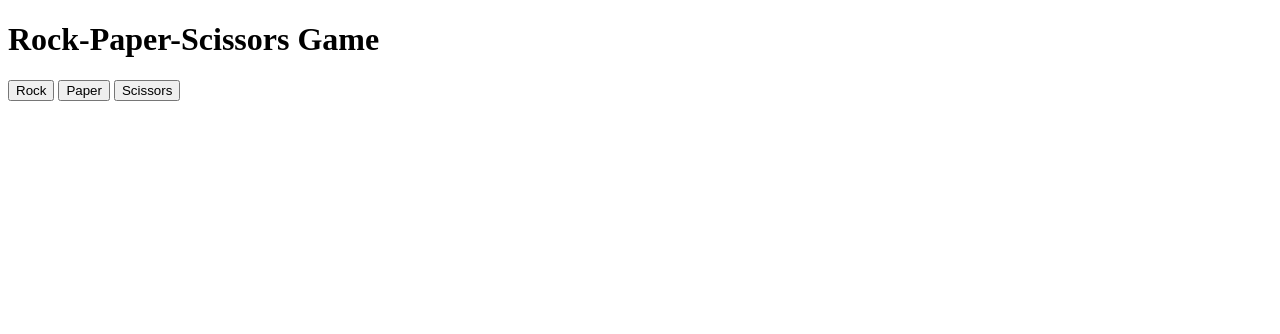
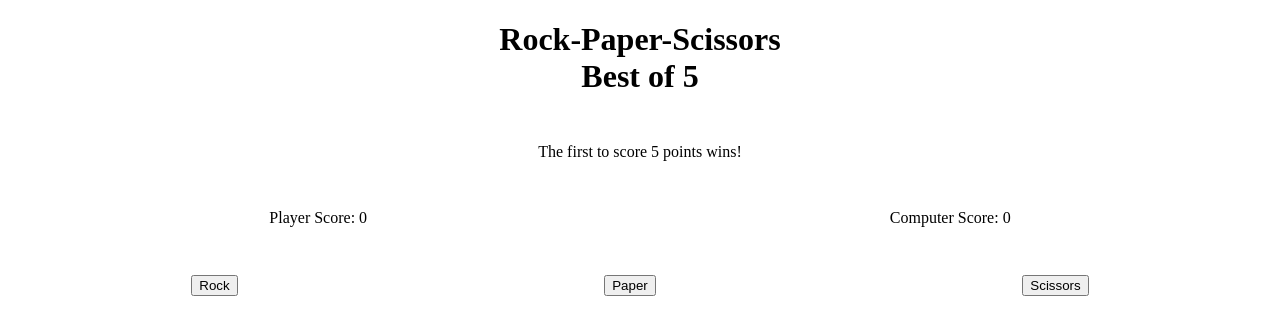
Before and after one commit to ensklc93/Rock-Paper-Scissors, a plain HTML site: page index.html in a window 1280 px wide. Drawn offline with Linux system fonts and the light colour scheme.

Commit message:
Added some style for the UI Adding Css on the html file Creating divs and styling to it

```diff
--- a/index.html
+++ b/index.html
@@ -6,10 +6,34 @@
     <title>Document</title>
 </head>
 <body>
-    <h1>Rock-Paper-Scissors Game</h1>
-    <button id="rock" value="rock"> Rock </button>
-    <button id="paper" value="paper"> Paper </button>
-    <button id="scissors"value="scissors">Scissors</button>
+    <h1>Rock-Paper-Scissors <br>Best of 5</h1>
+    <div id="result">The first to score 5 points wins!</div>
+    <div id="resultround"></div>
+
+    <div class="textScore">
+        <span id="textPlayerScore">Player Score: 0 </span> <span id="textComputerScore">Computer Score: 0</span>
+    </div>
+
+    <div class="textButtons">
+        <button id="rock" value="rock"> Rock </button>
+        <button id="paper" value="paper"> Paper </button>
+        <button id="scissors"value="scissors">Scissors</button>
+    </div>
+
+    <style>
+        .textScore,
+        .textButtons {
+            display: flex;
+            justify-content: space-around;
+        }
+        h1, div {
+            text-align: center;
+        }
+        .textScore,
+        div {
+            margin: 48px auto;
+        }
+    </style>
 
     <script src="java.js"></script>
 
```
